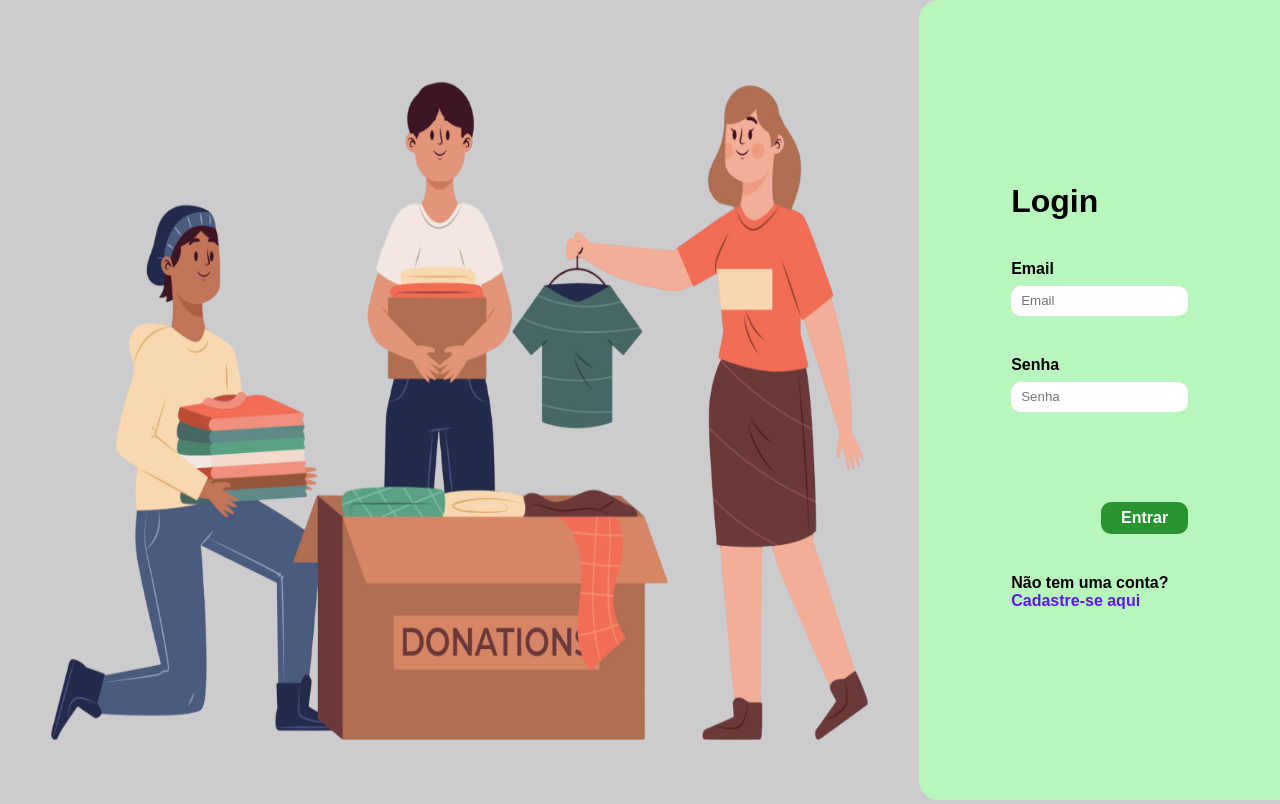
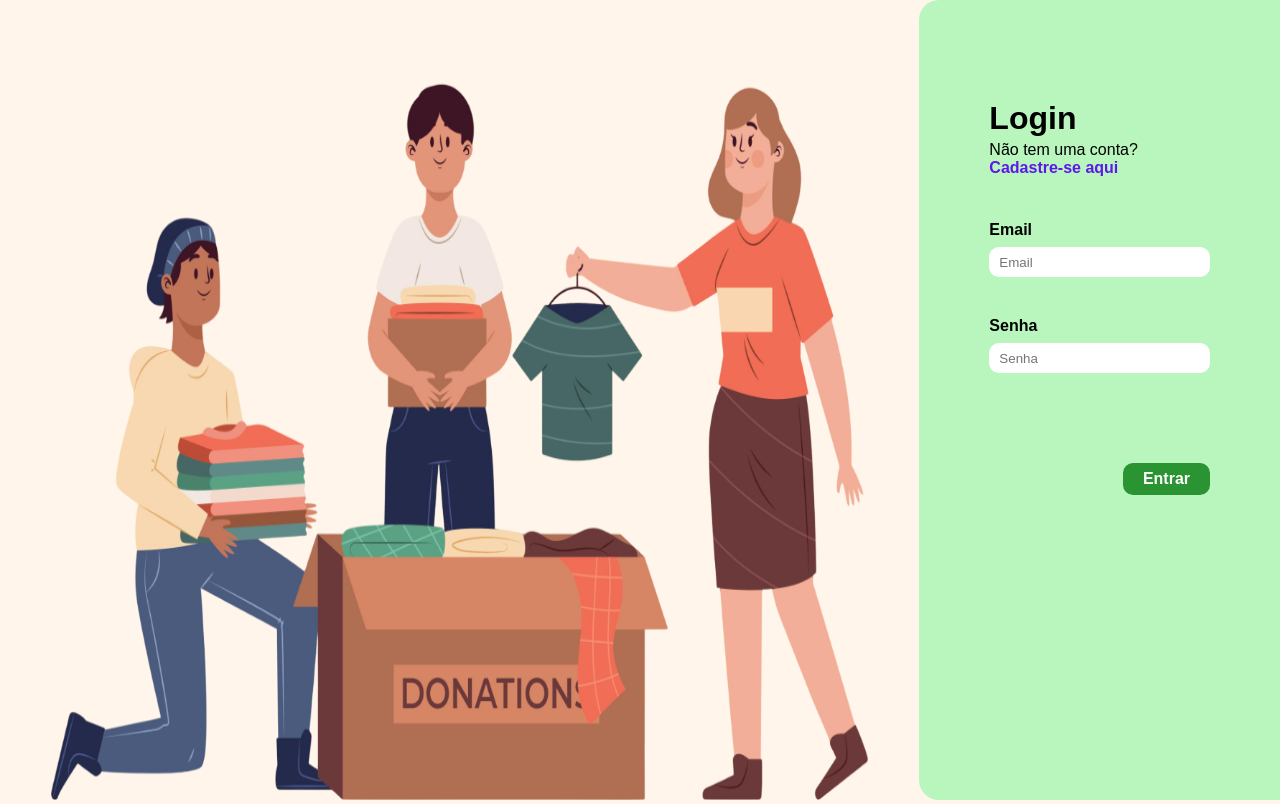
Before and after one commit to thenogueira/projetoSAC, a plain HTML site: page Desenvolvimento Front-End/src/login.html in a window 1280 px wide. Drawn offline with Linux system fonts and the light colour scheme.

Commit message:
ajustes imagem

```diff
--- a/Desenvolvimento Front-End/src/estilos/cadastro.css
+++ b/Desenvolvimento Front-End/src/estilos/cadastro.css
@@ -19,33 +19,35 @@
 }
 body{
     font-family: Arial, Helvetica, sans-serif;
-    background-color: rgb(204, 204, 206);
+    background-color: #fff5ea;
 }
 
 div.container{
     height: 100vh;
     display: flex;
-    justify-content: flex-end;
+    justify-content: end;
 }
 
 
 div.cadastro{
-    padding: 30px 70px;
+    padding: 50px 70px;
     background-color: var(--corFundo1);
     border-radius: 20px 0px 0px 20px;
     height: auto;
     width: 18%;
-    display: grid;
-    place-items: center;
+
 }
 
 .image-container {
     width: 75%;
-    height: 100%; /* Altura total do container */
+    height: 100%;
+
 }
+
 .image-container img {
     max-width: 100%;
     height: 100%;
+
 }
 
 .primeiro2{
@@ -58,6 +60,10 @@ div.cadastro{
     padding: 4px 0px;;
 }
 
+#login{
+    padding: 100px 70px;
+}
+
 .container p{
     padding-top: 40px;
     padding-bottom: 8px;
@@ -67,7 +73,7 @@ div.cadastro{
 
 
 a#continuar{
-    margin-top: 90px;
+    margin-top: 80px;
     padding: 10px;
     border-radius: 10px;
     color: white;
@@ -97,7 +103,7 @@ a#continuar{
     text-decoration: none;
     font-weight: bold;
     border: none;
-    margin-top: 20px;
+    margin-top: 40px;
     justify-self: end;
     font-size: 1em;
 }
@@ -138,7 +144,7 @@ a{
 }
 
 a#voltar{
-    margin-bottom: 25px;
+    margin-bottom: 20px;
     display: block;
 }
 
--- a/Desenvolvimento Front-End/src/login.html
+++ b/Desenvolvimento Front-End/src/login.html
@@ -12,11 +12,13 @@
 
     <div class="container">
         <div class="image-container">
-            <img src="../img/4881929-Photoroom.png" alt="Imagem de exemplo">
+            <img src="../img/fundo1.png" alt="Imagem de exemplo">
         </div>
-        <div class="cadastro">
+        <div class="cadastro" id="login">
+
             <div>
                 <h1>Login</h1>
+                <p class="mini">Não tem uma conta? <br> <a href="cadastro1.html">Cadastre-se aqui</a></p>
                 <form id="loginForm" action="/login" method="POST">
                     <p>Email</p>
                     <input type="email" id="email" name="email" placeholder="Email" required><br>
@@ -24,7 +26,7 @@
                     <input type="password" id="senha" name="senha" placeholder="Senha" required><br>
                     <div class="cont"><button type="submit" id="entrar">Entrar</button></div>
                 </form>
-                <p>Não tem uma conta? <br> <a href="cadastro1.html">Cadastre-se aqui</a></p>
+
             </div>
 
         </div>
```
Also changed, not shown: Desenvolvimento Front-End/src/cadastro1.html (+1 -1 lines), Desenvolvimento Front-End/src/cadastro2.html (+1 -1 lines), Desenvolvimento Front-End/img/foto-fundo1.png (added), Desenvolvimento Front-End/img/fundo1.png (added), 2 other files.
